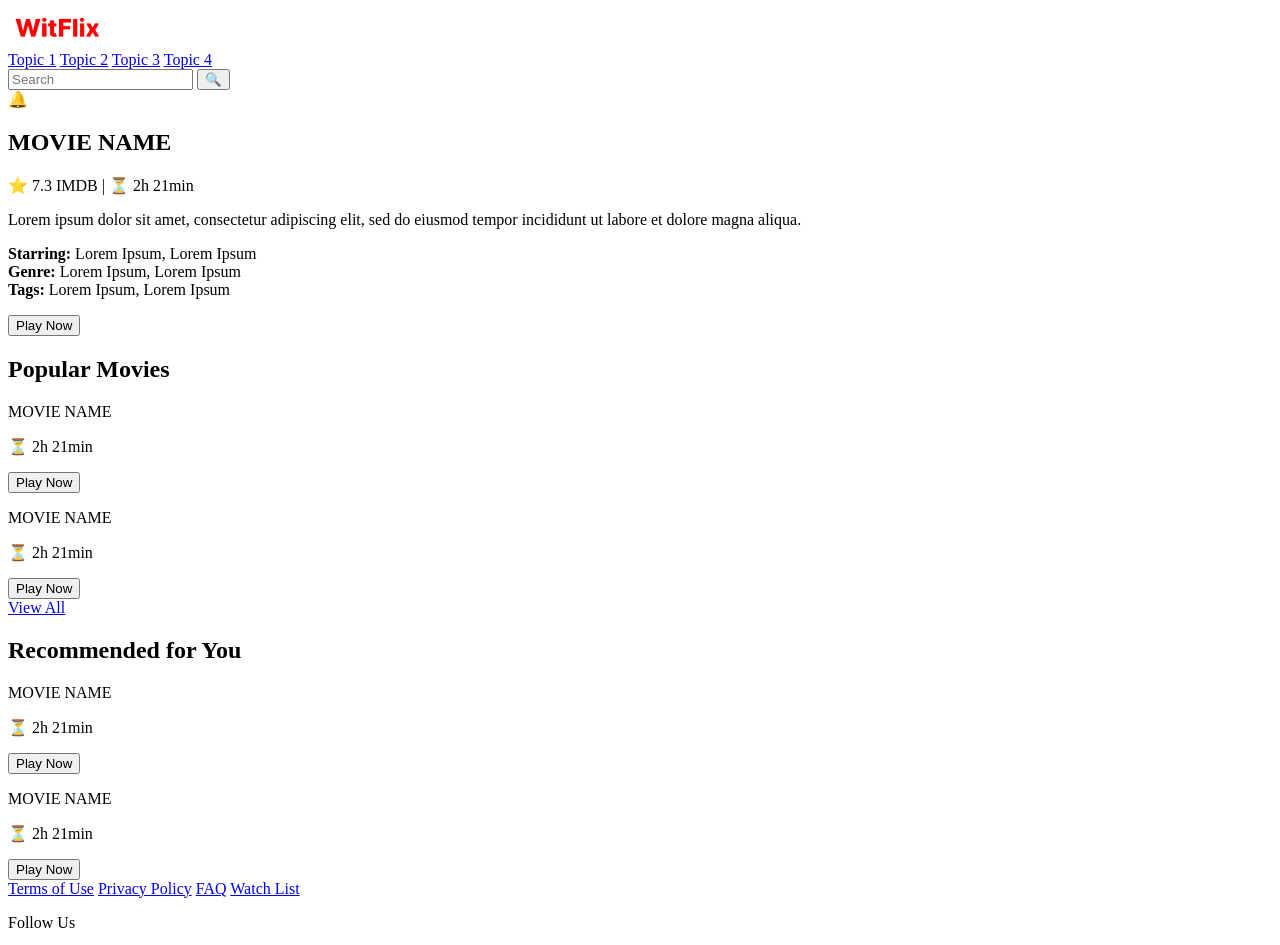
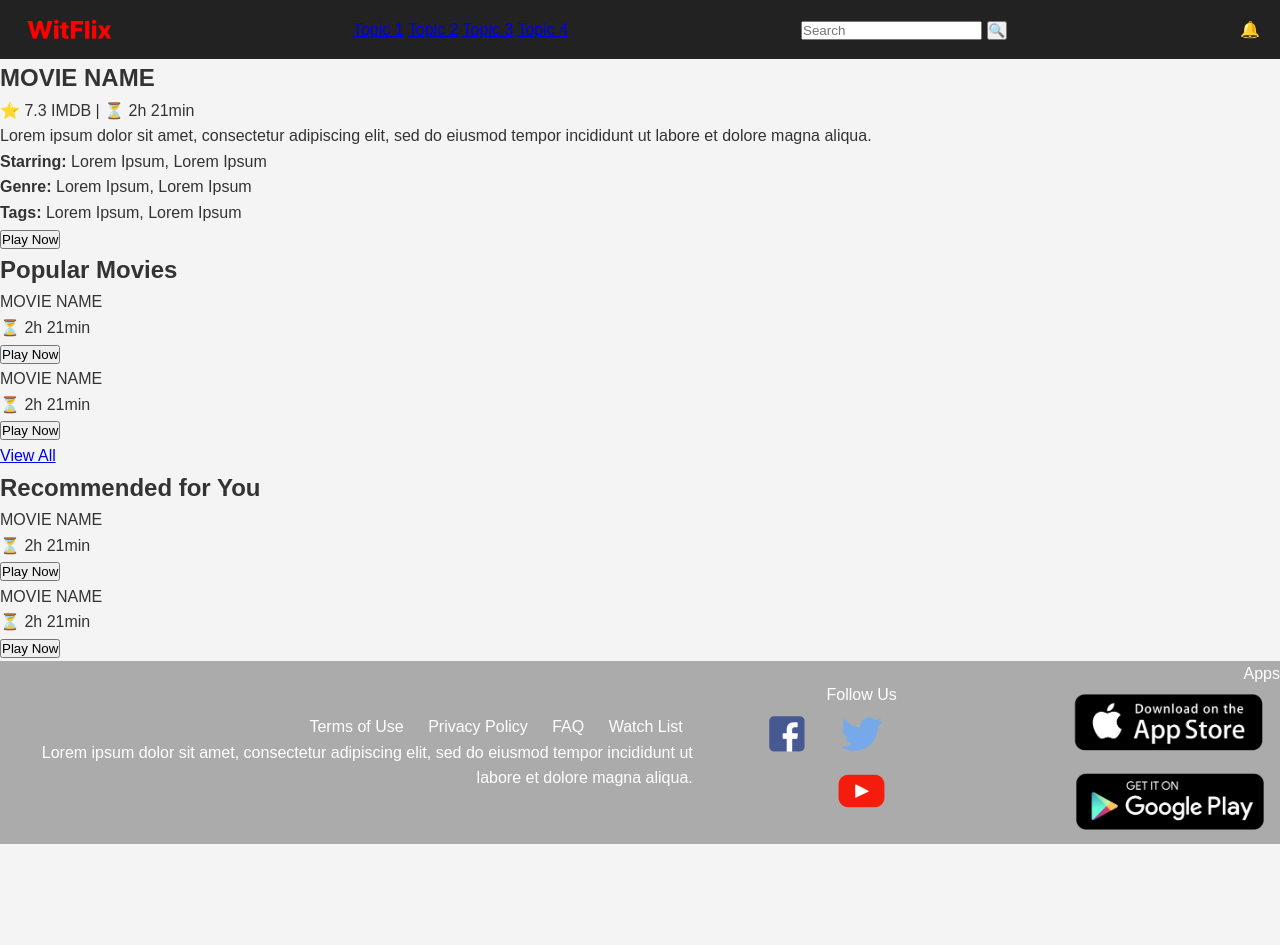
Before and after one commit to tngokce/WitFlix, a plain HTML site: page index.html in a window 1280 px wide. Shown: the top 945 px of the page. After the commit the page ends 844 px from the top, so only its background shows below. Drawn offline with Linux system fonts and the light colour scheme.

Commit message:
eklemeler ve düzenlemeler

```diff
--- a/index.html
+++ b/index.html
@@ -4,7 +4,7 @@
     <meta charset="UTF-8">
     <meta name="viewport" content="width=device-width, initial-scale=1.0">
     <title>Movie Page</title>
-    <link rel="stylesheet" href="styles.css">
+    <link rel="stylesheet" href="styless.css">
 </head>
 <body>
     <header>
@@ -78,16 +78,18 @@
             <a href="#">Privacy Policy</a>
             <a href="#">FAQ</a>
             <a href="#">Watch List</a>
+            <p>Lorem ipsum dolor sit amet, consectetur adipiscing elit, sed do eiusmod tempor incididunt ut labore et dolore magna aliqua.</p>
         </div>
         <div class="social">
             <p>Follow Us</p>
-            <a href="#"><img src="icons/facebook-icon.png" alt="Facebook"></a>
-            <a href="#"><img src="icons/twitter-icon.png" alt="Twitter"></a>
-            <a href="#"><img src="icons/youtube-icon.png" alt="YouTube"></a>
+            <a href="#"><img src="icons/facebook-icon.png" alt="Facebook" width="50"></a>
+            <a href="#"><img src="icons/twitter-icon.png" alt="Twitter" width="50"></a>
+            <a href="#"><img src="icons/youtube-icon.png" alt="YouTube" width="50"></a>
         </div>
         <div class="apps">
-            <a href="#"><img src="icons/applestore.png" alt="applestore"></a>
-            <a href="#"><img src="icons/googleplay.png" alt="googleplay"></a>
+            <p>Apps</p>
+            <a href="#"><img src="icons/applestore.png" alt="applestore" width="200"></a>
+            <a href="#"><img src="icons/googleplay.png" alt="googleplay" width="200"></a>
         </div>
     </footer>
 </body>
--- a/styless.css
+++ b/styless.css
@@ -3,3 +3,36 @@
     padding: 0;
     box-sizing: border-box;
 }
+body {
+    font-family: Arial, sans-serif;
+    line-height: 1.6;
+    background: #f4f4f4;
+    color: #333;
+}
+
+header {
+    display: flex;
+    justify-content: space-between;
+    align-items: center;
+    background: #222;
+    color: #fff;
+    padding: 10px 20px;
+}
+footer {
+    display: flex;
+    flex-direction: row;
+    justify-content: center;
+    align-items: center;
+    gap: 30px;
+    background: #ababab;
+    color: #fff;
+
+    text-align: right;
+
+
+  }
+  footer a{
+    color: #fff;
+    text-decoration: none;
+    margin: 0 10px;
+  }
```
